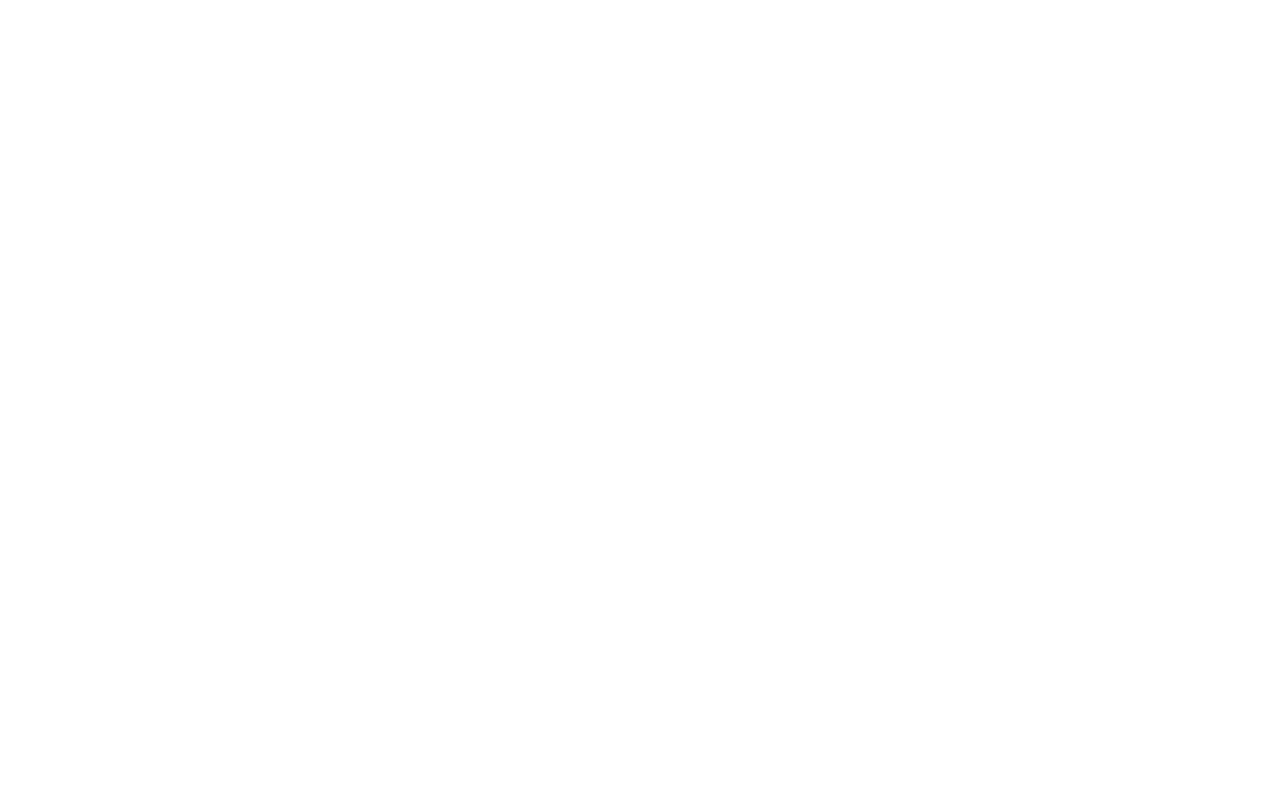
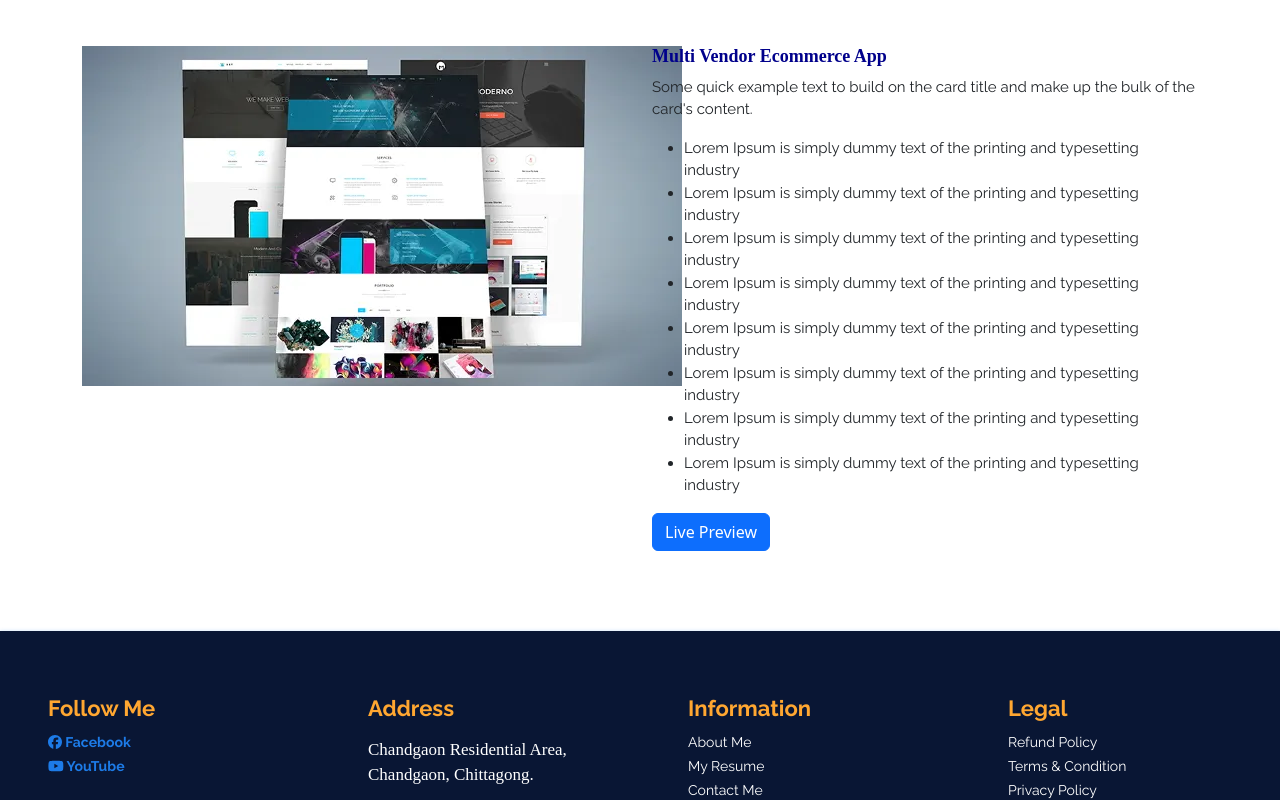
Before and after one commit to mamunurrashid1010/Portfolio-App-React-Laravel, a React (Create React App) app in the folder frontend-react-app/: page /project/details/1 in a window 1280 px wide. Before the commit this address had no page. Shown: the part 302-1102 px from the top of the page. Before the commit the page ends 800 px from the top, so only its background shows below. Built offline with nearby package versions, Linux system fonts and the light colour scheme.

Commit message:
FrontEnd : Projects Details section (static) completed

```diff
--- a/frontend-react-app/src/asset/css/custom.css
+++ b/frontend-react-app/src/asset/css/custom.css
@@ -204,6 +204,12 @@
     font-size: 15px;
     font-weight: 400;
 }
+.projectDetailsButton{
+    text-decoration: none !important;
+}
+.projectDetailsButton:hover{
+    text-decoration: none !important;
+}
 
 /* home courses section */
 
--- a/frontend-react-app/src/components/AllProject/AllProject.js
+++ b/frontend-react-app/src/components/AllProject/AllProject.js
@@ -3,6 +3,7 @@
 import projectImage1 from '../../asset/image/Website-Mockup.webp';
 import projectImage2 from '../../asset/image/website-mockup2.jpg';
 import projectImage3 from '../../asset/image/admin-mockup3.webp';
+import { Link } from 'react-router-dom';
 
 class AllProject extends Component {
     render() {
@@ -19,7 +20,7 @@
                                     Some quick example text to build on the card title and make up the
                                     bulk of the card's content.
                                     </Card.Text>
-                                    <Button variant="outline-info w-100">Details</Button>
+                                    <Button variant="outline-info w-100"><Link to="/project/details/1" className='projectDetailsButton'>Details</Link></Button>
                                 </Card.Body>
                             </Card>
                         </Col>
@@ -32,7 +33,7 @@
                                     Some quick example text to build on the card title and make up the
                                     bulk of the card's content.
                                     </Card.Text>
-                                    <Button variant="outline-info w-100">Details</Button>
+                                    <Button variant="outline-info w-100"><Link to="/project/details/1" className='projectDetailsButton'>Details</Link></Button>
                                 </Card.Body>
                             </Card>
                         </Col>
@@ -45,7 +46,7 @@
                                     Some quick example text to build on the card title and make up the
                                     bulk of the card's content.
                                     </Card.Text>
-                                    <Button variant="outline-info w-100">Details</Button>
+                                    <Button variant="outline-info w-100"><Link to="/project/details/1" className='projectDetailsButton'>Details</Link></Button>
                                 </Card.Body>
                             </Card>
                         </Col>
@@ -61,7 +62,7 @@
                                     Some quick example text to build on the card title and make up the
                                     bulk of the card's content.
                                     </Card.Text>
-                                    <Button variant="outline-info w-100">Details</Button>
+                                    <Button variant="outline-info w-100"><Link to="/project/details/1" className='projectDetailsButton'>Details</Link></Button>
                                 </Card.Body>
                             </Card>
                         </Col>
@@ -74,7 +75,7 @@
                                     Some quick example text to build on the card title and make up the
                                     bulk of the card's content.
                                     </Card.Text>
-                                    <Button variant="outline-info w-100">Details</Button>
+                                    <Button variant="outline-info w-100"><Link to="/project/details/1" className='projectDetailsButton'>Details</Link></Button>
                                 </Card.Body>
                             </Card>
                         </Col>
@@ -87,7 +88,7 @@
                                     Some quick example text to build on the card title and make up the
                                     bulk of the card's content.
                                     </Card.Text>
-                                    <Button variant="outline-info w-100">Details</Button>
+                                    <Button variant="outline-info w-100"><Link to="/project/details/1" className='projectDetailsButton'>Details</Link></Button>
                                 </Card.Body>
                             </Card>
                         </Col>
--- a/frontend-react-app/src/components/Footer/Footer.js
+++ b/frontend-react-app/src/components/Footer/Footer.js
@@ -24,9 +24,9 @@
                         </Col>
                         <Col sm={12} md={6} lg={3} className='p-5'>
                             <h1 className='footerName'>Information</h1>
-                            <a href='#' className='footerLink'>About Me</a><br/>
+                            <Link to="/about" className='footerLink'>About Me</Link><br/>
                             <a href='#' className='footerLink'>My Resume</a><br/>
-                            <a href='#' className='footerLink'>Contact Me</a>
+                            <Link to="/contact" className='footerLink'>Contact Me</Link>
                         </Col>
                         <Col sm={12} md={6} lg={3} className='p-5'>
                             <h1 className='footerName'>Legal</h1>
--- /dev/null
+++ b/frontend-react-app/src/components/Projects/ProjectDetails.js
@@ -0,0 +1,36 @@
+import React, { Component, Fragment } from 'react';
+import { Button, Col, Container, Row } from 'react-bootstrap';
+import projectImage1 from '../../asset/image/Website-Mockup.webp';
+
+class ProjectDetails extends Component {
+    render() {
+        return (
+            <Fragment>
+                <Container className='mt-5'>
+                    <Row>
+                        <Col sm={12} md={6} lg={6}>
+                            <img src={projectImage1} />
+                        </Col>
+                        <Col sm={12} md={6} lg={6}>
+                            <h2 className='projectCardTitle'>Multi Vendor Ecommerce App</h2>
+                            <p className='projectCardDes'>Some quick example text to build on the card title and make up the bulk of the card's content.</p>
+                            <ul className='projectCardDes'>
+                                <li>Lorem Ipsum is simply dummy text of the printing and typesetting industry</li>
+                                <li>Lorem Ipsum is simply dummy text of the printing and typesetting industry</li>
+                                <li>Lorem Ipsum is simply dummy text of the printing and typesetting industry</li>
+                                <li>Lorem Ipsum is simply dummy text of the printing and typesetting industry</li>
+                                <li>Lorem Ipsum is simply dummy text of the printing and typesetting industry</li>
+                                <li>Lorem Ipsum is simply dummy text of the printing and typesetting industry</li>
+                                <li>Lorem Ipsum is simply dummy text of the printing and typesetting industry</li>
+                                <li>Lorem Ipsum is simply dummy text of the printing and typesetting industry</li>
+                            </ul>
+                            <Button variant='primary'>Live Preview</Button>
+                        </Col>
+                    </Row>
+                </Container>
+            </Fragment>
+        );
+    }
+}
+
+export default ProjectDetails;
--- a/frontend-react-app/src/components/Projects/Projects.js
+++ b/frontend-react-app/src/components/Projects/Projects.js
@@ -3,6 +3,7 @@
 import projectImage1 from '../../asset/image/Website-Mockup.webp';
 import projectImage2 from '../../asset/image/website-mockup2.jpg';
 import projectImage3 from '../../asset/image/admin-mockup3.webp';
+import { Link } from 'react-router-dom';
 
 class Projects extends Component {
     render() {
@@ -20,7 +21,7 @@
                                     Some quick example text to build on the card title and make up the
                                     bulk of the card's content.
                                     </Card.Text>
-                                    <Button variant="outline-info w-100">Details</Button>
+                                    <Button variant="outline-info w-100"><Link to="/project/details/1" className='projectDetailsButton'>Details</Link></Button>
                                 </Card.Body>
                             </Card>
                         </Col>
@@ -33,7 +34,7 @@
                                     Some quick example text to build on the card title and make up the
                                     bulk of the card's content.
                                     </Card.Text>
-                                    <Button variant="outline-info w-100">Details</Button>
+                                    <Button variant="outline-info w-100"><Link to="/project/details/1" className='projectDetailsButton'>Details</Link></Button>
                                 </Card.Body>
                             </Card>
                         </Col>
@@ -46,7 +47,7 @@
                                     Some quick example text to build on the card title and make up the
                                     bulk of the card's content.
                                     </Card.Text>
-                                    <Button variant="outline-info w-100">Details</Button>
+                                    <Button variant="outline-info w-100"><Link to="/project/details/1" className='projectDetailsButton'>Details</Link></Button>
                                 </Card.Body>
                             </Card>
                         </Col>
--- /dev/null
+++ b/frontend-react-app/src/pages/ProjectDetailsPage.js
@@ -0,0 +1,21 @@
+import React, { Component, Fragment } from 'react';
+import TopNavigation from '../components/TopNavigation/TopNavigation';
+import PageTop from '../components/PageTop/PageTop';
+import Footer from '../components/Footer/Footer';
+import ProjectDetails from '../components/Projects/ProjectDetails';
+
+
+class ProjectDetailsPage extends Component {
+    render() {
+        return (
+            <Fragment>
+                <TopNavigation title="Project Details"/>
+                <PageTop  pageTitle="Projects Details" />
+                <ProjectDetails/>
+                <Footer/>
+            </Fragment>
+        );
+    }
+}
+
+export default ProjectDetailsPage;
--- a/frontend-react-app/src/route/AppRouter.js
+++ b/frontend-react-app/src/route/AppRouter.js
@@ -8,6 +8,7 @@
 import ContactPage from '../pages/ContactPage';
 import RefundPolicyPage from '../pages/RefundPolicyPage';
 import TermsPage from '../pages/TermsPage';
+import ProjectDetailsPage from '../pages/ProjectDetailsPage';
 
 class AppRouter extends Component {
     render() {
@@ -19,6 +20,7 @@
                     <Route path="/service"  element={<ServicePage/>} />
                     <Route path="/course"   element={<CoursesPage/>} />
                     <Route path="/project"  element={<ProjectPage/>} />
+                    <Route path="/project/details/1" element={<ProjectDetailsPage/>} />
                     <Route path="/contact"  element={<ContactPage/>} />
                     <Route path="/refundPolicy" element={<RefundPolicyPage/>} />
                     <Route path="/termsCondition" element={<TermsPage/>} />
```
